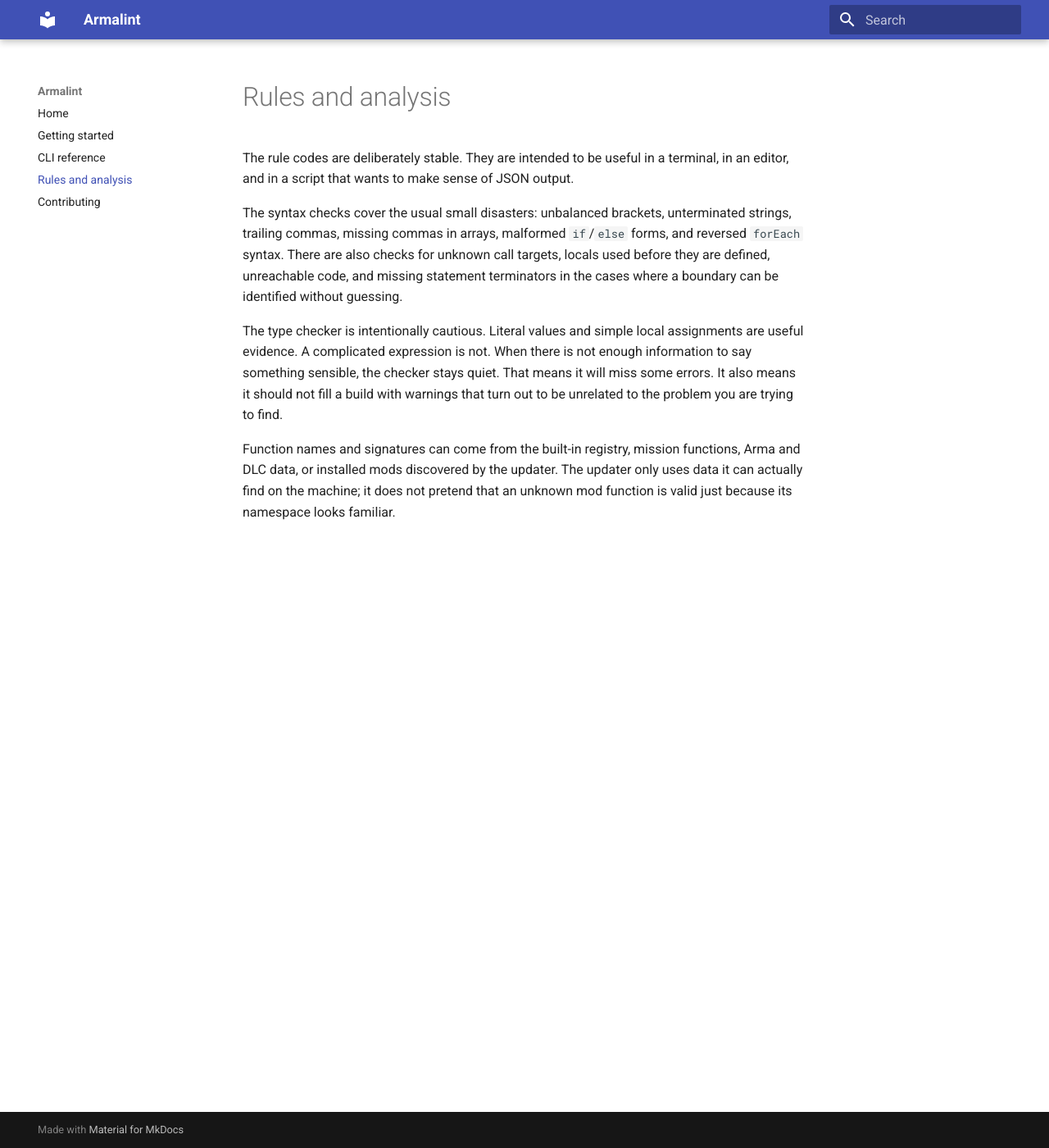
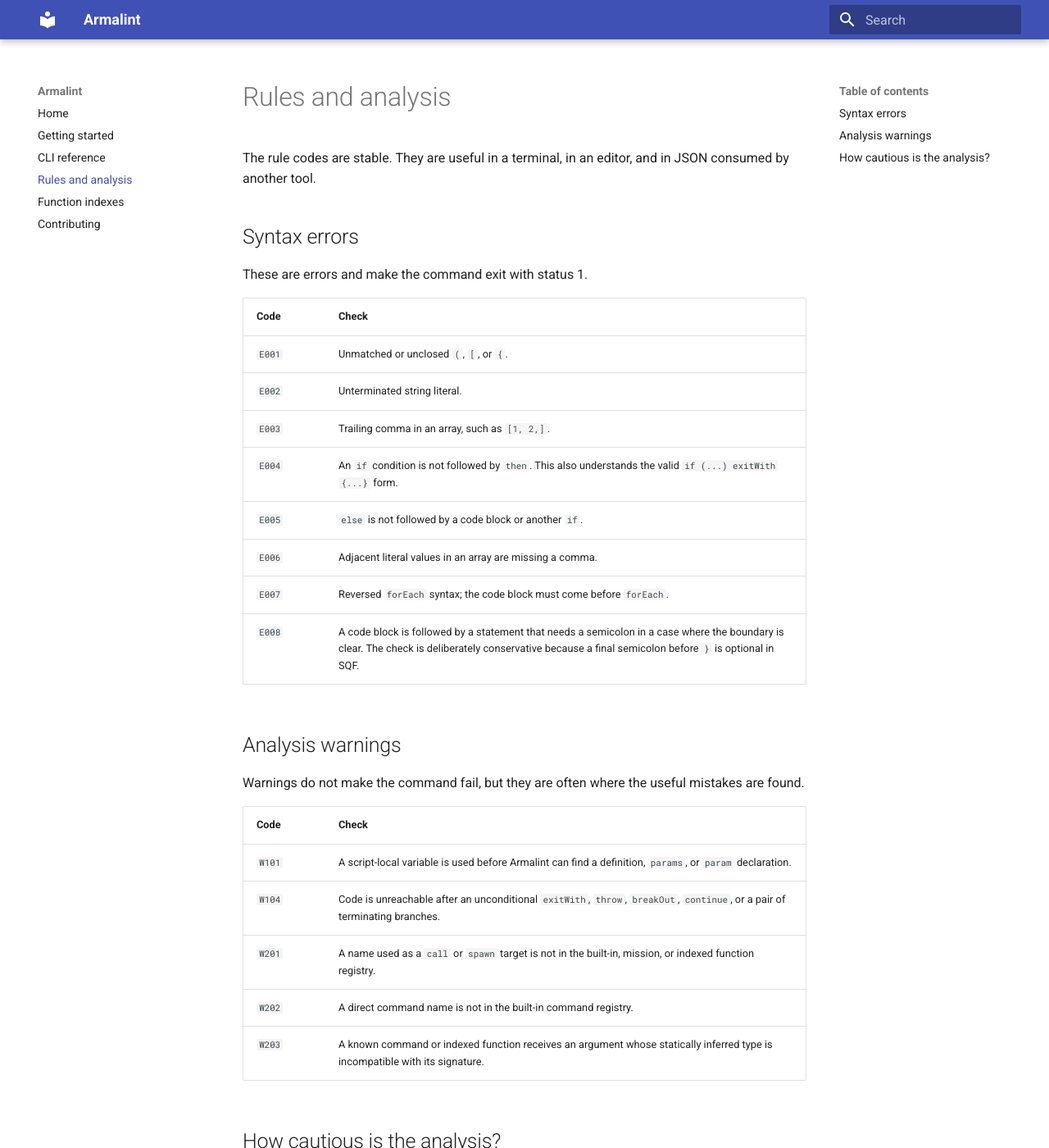
Before and after one commit to armachisel/armalint, an MkDocs documentation site: the page built from docs/rules.md, in a window 1280 px wide and 1400 px high. Shown: the whole window at 82% size. Built offline with MkDocs 1.6.1 and Material for MkDocs 9.7.7, drawn with Linux system fonts in a browser that asks for light colours; some of the changed text lies outside the part shown.

Commit message:
Expand rule and function index documentation

````diff
--- /dev/null
+++ b/docs/indexes.md
@@ -0,0 +1,127 @@
+# Function indexes
+
+Armalint can only recognise a function it knows about. The built-in registry
+covers engine commands and the functions shipped with the project. Your
+mission's own functions and its mods are a different matter. They change from
+mission to mission, and they are often installed in different places on
+different machines.
+
+That is why Armalint uses project-specific indexes instead of one giant list
+of every function anyone might have installed.
+
+## Why index functions?
+
+Without an index, a misspelled function can look exactly like a valid mod
+function. For example, a broad `ace_medical` tag would hide both
+`ace_medical_fnc_setUnconscious` and a typo such as
+`ace_medical_fnc_setUnconsious`. An exact index recognises the first and keeps
+warning about the second.
+
+The index also gives the type checker a chance to help. When a function's
+source contains explicit `params` or `param` validators, the updater records
+those types. Armalint can then warn when a statically known argument is the
+wrong kind of value.
+
+Indexing is not required for basic syntax linting. It matters when you want
+useful unknown-function and argument-type diagnostics.
+
+There are two related sources of built-in knowledge. The updater extracts
+function names and signatures from base-game and DLC addon PBOs. The separate
+`armalint-update-commands` command refreshes the generated list of engine
+command names used by the direct-command checker. Run both when refreshing
+Arma data after a game update.
+
+## Build an index
+
+Run the updater from the mission directory or pass the mission explicitly:
+
+```powershell
+armalint-update --mission C:\path\to\MyMission.Altis
+```
+
+The updater uses `mission.sqm` to find required addons, checks the normal Arma
+and DLC `Addons` folders, and searches the installed mod locations it can
+discover. The game and DLC scan matters because many built-in functions are
+declared in `CfgFunctions` inside those addon PBOs. They are indexed in the
+same way as mod functions. You can provide locations explicitly when
+automatic discovery is not enough:
+
+```powershell
+armalint-update `
+  --mission C:\path\to\MyMission.Altis `
+  --arma-dir D:\Games\Arma3 `
+  --workshop D:\SteamLibrary\steamapps\workshop\content\107410
+```
+
+The updater writes three files:
+
+| File | Purpose |
+| --- | --- |
+| `armalint_mods.json` | Exact function names found in the selected base-game, DLC, and mod data. |
+| `armalint_mods_types.json` | Argument types extracted from function source. |
+| `armalint_scan_cache.json` | Hashes and scan results used to skip unchanged PBOs and files. |
+
+The first scan may take a while. That is the price of looking inside the game
+and mod data. Later scans reuse unchanged results. Use `--clear-cache` when
+you want to force the scan:
+
+```powershell
+armalint-update --mission C:\path\to\MyMission.Altis --clear-cache
+```
+
+## Why the index is project-specific
+
+The output is deliberately stored beside the mission configuration, rather
+than in one global user cache. Two missions can require different mods, use
+different versions of the same mod, or define functions with the same name.
+A global list would either miss valid functions or make invalid functions look
+valid.
+
+For example:
+
+```text
+Mission A\armalint.json
+Mission A\armalint_mods.json
+Mission A\armalint_mods_types.json
+
+Mission B\armalint.json
+Mission B\armalint_mods.json
+Mission B\armalint_mods_types.json
+```
+
+Linting Mission A discovers and uses Mission A's files. Linting Mission B
+does the same with Mission B's files. When linting several paths, Armalint
+unions the indexes it discovers for those paths; it does not silently replace
+one mission's data with another's.
+
+The scan cache belongs to the same project for the same reason. A changed
+mod, Arma installation, extractor, or mission configuration must not make an
+unrelated mission's index change underneath it.
+
+## Broad tags and exact names
+
+An `armalint.json` file can declare broad function namespaces:
+
+```json
+{
+  "functionTags": ["ace_medical", "CBA_settings"]
+}
+```
+
+Tags are useful when source is unavailable or when a mod generates functions
+that cannot be extracted. They are intentionally broad. The updater's exact
+index is better when you want typo detection.
+
+You can add project-specific type contracts as well:
+
+```json
+{
+  "functionTypes": {
+    "acme_fnc_route": ["Object", "String"]
+  }
+}
+```
+
+These declarations belong to the project because they describe the functions
+that project expects to call. They do not change the built-in database or any
+other mission's analysis.
--- a/docs/rules.md
+++ b/docs/rules.md
@@ -1,25 +1,43 @@
 # Rules and analysis
 
-The rule codes are deliberately stable. They are intended to be useful in a
-terminal, in an editor, and in a script that wants to make sense of JSON
-output.
+The rule codes are stable. They are useful in a terminal, in an editor, and
+in JSON consumed by another tool.
 
-The syntax checks cover the usual small disasters: unbalanced brackets,
-unterminated strings, trailing commas, missing commas in arrays, malformed
-`if`/`else` forms, and reversed `forEach` syntax. There are also checks for
-unknown call targets, locals used before they are defined, unreachable code,
-and missing statement terminators in the cases where a boundary can be
-identified without guessing.
+## Syntax errors
 
-The type checker is intentionally cautious. Literal values and simple local
-assignments are useful evidence. A complicated expression is not. When there
-is not enough information to say something sensible, the checker stays quiet.
-That means it will miss some errors. It also means it should not fill a build
-with warnings that turn out to be unrelated to the problem you are trying to
-find.
+These are errors and make the command exit with status 1.
 
-Function names and signatures can come from the built-in registry, mission
-functions, Arma and DLC data, or installed mods discovered by the updater.
-The updater only uses data it can actually find on the machine; it does not
-pretend that an unknown mod function is valid just because its namespace looks
-familiar.
+| Code | Check |
+| --- | --- |
+| `E001` | Unmatched or unclosed `(`, `[`, or `{`. |
+| `E002` | Unterminated string literal. |
+| `E003` | Trailing comma in an array, such as `[1, 2,]`. |
+| `E004` | An `if` condition is not followed by `then`. This also understands the valid `if (...) exitWith {...}` form. |
+| `E005` | `else` is not followed by a code block or another `if`. |
+| `E006` | Adjacent literal values in an array are missing a comma. |
+| `E007` | Reversed `forEach` syntax; the code block must come before `forEach`. |
+| `E008` | A code block is followed by a statement that needs a semicolon in a case where the boundary is clear. The check is deliberately conservative because a final semicolon before `}` is optional in SQF. |
+
+## Analysis warnings
+
+Warnings do not make the command fail, but they are often where the useful
+mistakes are found.
+
+| Code | Check |
+| --- | --- |
+| `W101` | A script-local variable is used before Armalint can find a definition, `params`, or `param` declaration. |
+| `W104` | Code is unreachable after an unconditional `exitWith`, `throw`, `breakOut`, `continue`, or a pair of terminating branches. |
+| `W201` | A name used as a `call` or `spawn` target is not in the built-in, mission, or indexed function registry. |
+| `W202` | A direct command name is not in the built-in command registry. |
+| `W203` | A known command or indexed function receives an argument whose statically inferred type is incompatible with its signature. |
+
+## How cautious is the analysis?
+
+Literal values and simple assignments are useful evidence. A complicated
+expression is not. When there is not enough information to say something
+sensible, the checker stays quiet. That means it will miss some errors. It
+also means it should not fill a build with warnings that turn out to be
+unrelated to the problem you are trying to find.
+
+Config files are handled as config files. SQF embedded in code-valued config
+properties is linted, while the class hierarchy itself is not treated as SQF.
--- a/mkdocs.yml
+++ b/mkdocs.yml
@@ -14,6 +14,7 @@ nav:
   - Getting started: getting-started.md
   - CLI reference: cli.md
   - Rules and analysis: rules.md
+  - Function indexes: indexes.md
   - Contributing: contributing.md
 
 strict: true
````
Also changed, not shown: docs/index.md (+20 -3 lines).
